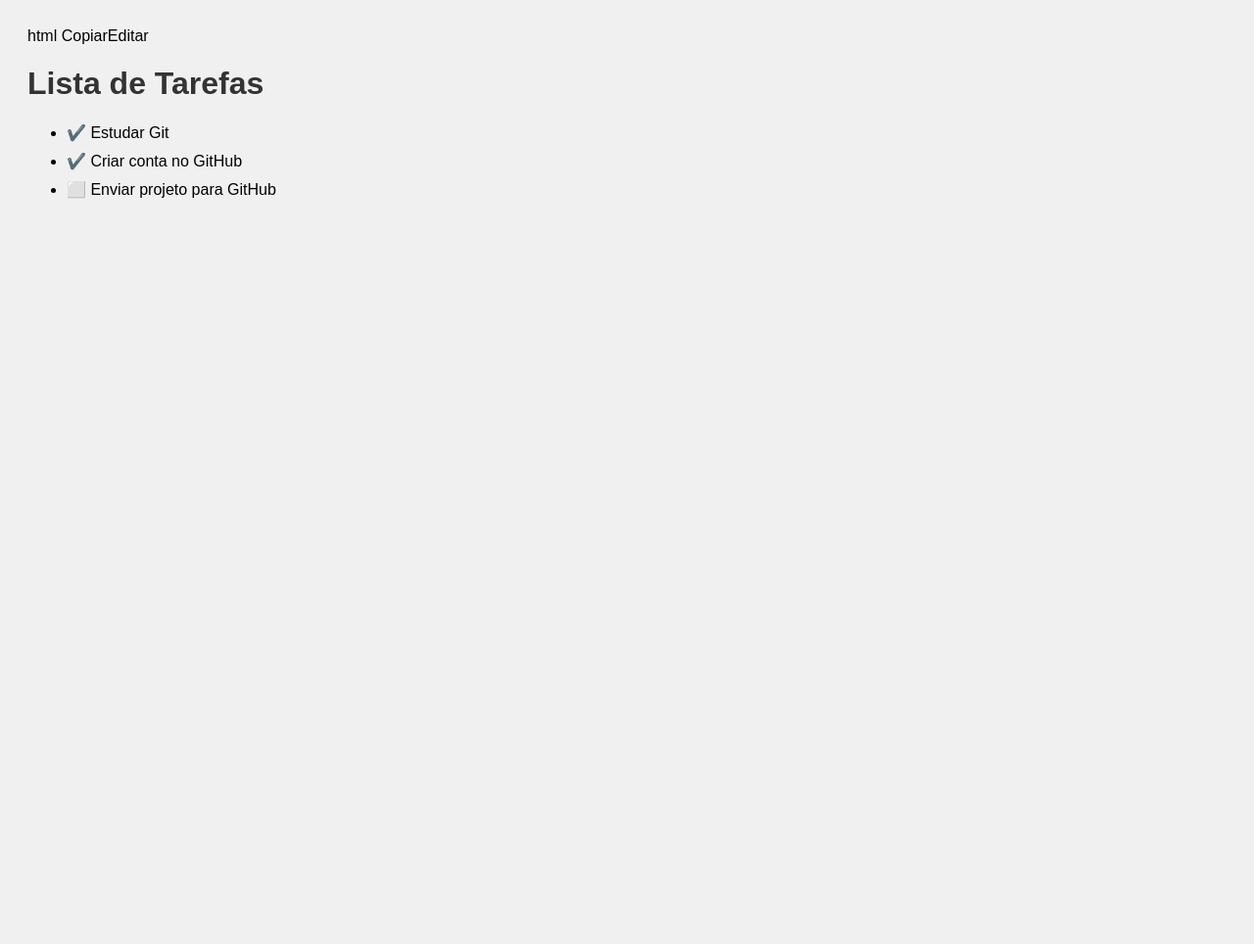
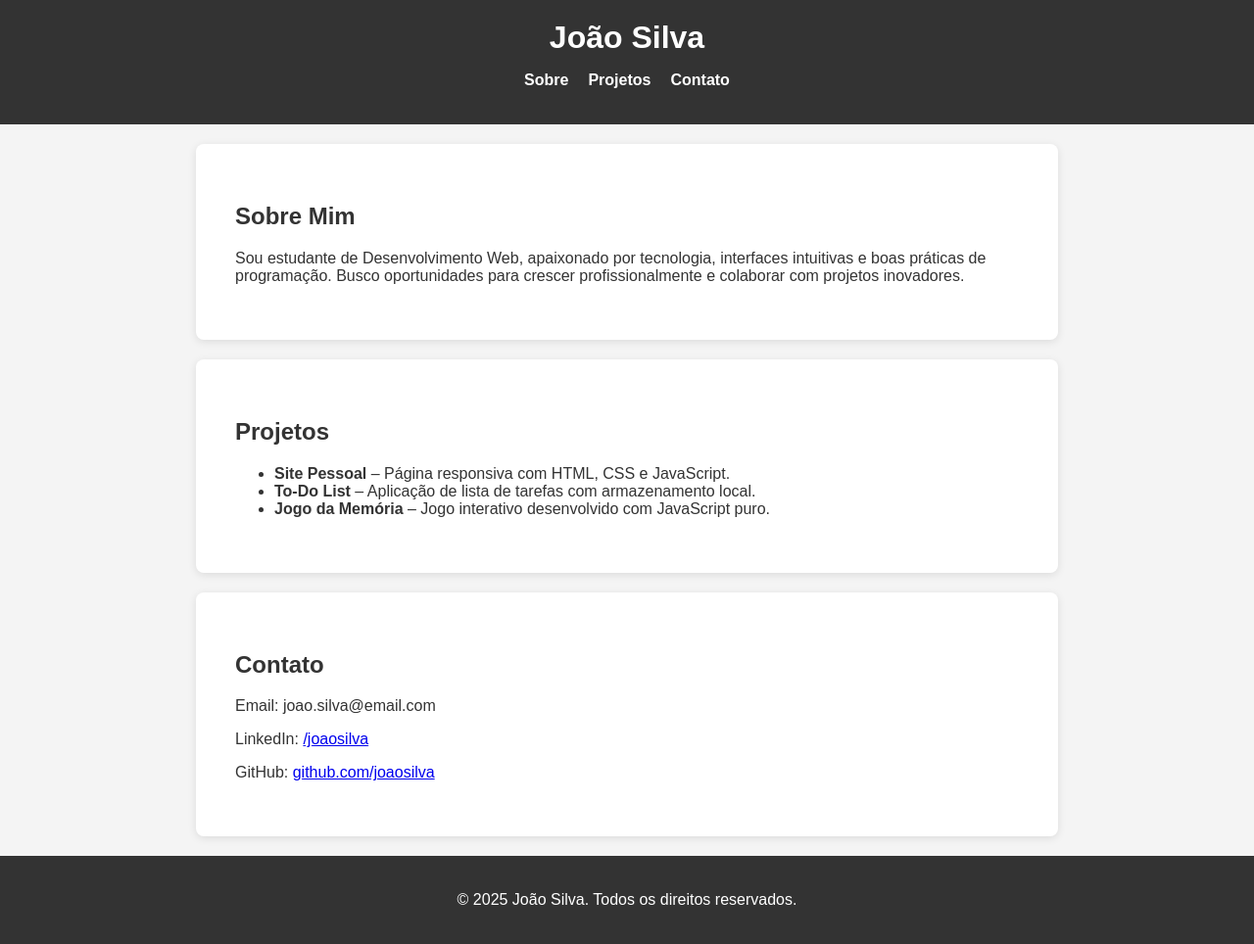
Before and after one commit to Keishir0/portfolio, a plain HTML site: page index.html in a window 1280 px wide. Shown: the whole page at 98% size. Before the commit the page ends 800 px from the top, so only its background shows below. Drawn offline with Linux system fonts and the light colour scheme.

Commit message:
sobre-mim

```diff
--- a/index.html
+++ b/index.html
@@ -1,21 +1,45 @@
-html
-CopiarEditar
 <!DOCTYPE html>
 <html lang="pt-br">
 
 <head>
     <meta charset="UTF-8">
-    <title>Minha Lista de Tarefas</title>
+    <title>Portfólio - João Silva</title>
     <link rel="stylesheet" href="style.css">
 </head>
 
 <body>
-    <h1>Lista de Tarefas</h1>
-    <ul>
-        <li>✔️ Estudar Git</li>
-        <li>✔️ Criar conta no GitHub</li>
-        <li>⬜ Enviar projeto para GitHub</li>
-    </ul>
+    <header>
+        <h1>João Silva</h1>
+        <nav>
+            <ul>
+                <li><a href="#sobre">Sobre</a></li>
+                <li><a href="#projetos">Projetos</a></li>
+                <li><a href="#contato">Contato</a></li>
+            </ul>
+        </nav>
+    </header>
+    <section id="sobre">
+        <h2>Sobre Mim</h2>
+        <p>Sou estudante de Desenvolvimento Web, apaixonado por tecnologia, interfaces intuitivas e boas práticas de
+            programação. Busco oportunidades para crescer profissionalmente e colaborar com projetos inovadores.</p>
+    </section>
+    <section id="projetos">
+        <h2>Projetos</h2>
+        <ul>
+            <li><strong>Site Pessoal</strong> – Página responsiva com HTML, CSS e JavaScript.</li>
+            <li><strong>To-Do List</strong> – Aplicação de lista de tarefas com armazenamento local.</li>
+            <li><strong>Jogo da Memória</strong> – Jogo interativo desenvolvido com JavaScript puro.</li>
+        </ul>
+    </section>
+    <section id="contato">
+        <h2>Contato</h2>
+        <p>Email: joao.silva@email.com</p>
+        <p>LinkedIn: <a href="https://www.linkedin.com/in/joaosilva" target="_blank">/joaosilva</a></p>
+        <p>GitHub: <a href="https://github.com/joaosilva" target="_blank">github.com/joaosilva</a></p>
+    </section>
+    <footer>
+        <p>&copy; 2025 João Silva. Todos os direitos reservados.</p>
+    </footer>
 </body>
 
 </html>
--- a/style.css
+++ b/style.css
@@ -1,13 +1,50 @@
 body {
-    font-family: Arial;
-    background-color: #f0f0f0;
-    padding: 20px;
-}
-
-h1 {
+    font-family: Arial, sans-serif;
+    margin: 0;
+    padding: 0;
+    background-color: #f4f4f4;
     color: #333;
 }
 
-ul li {
-    margin-bottom: 10px;
+header {
+    background-color: #333;
+    color: white;
+    padding: 20px 0;
+    text-align: center;
 }
+
+header h1 {
+    margin: 0;
+}
+
+nav ul {
+    list-style: none;
+    padding: 0;
+    display: flex;
+    justify-content: center;
+    gap: 20px;
+}
+
+nav ul li a {
+    color: white;
+    text-decoration: none;
+    font-weight: bold;
+}
+
+section {
+    padding: 40px;
+    max-width: 800px;
+    margin: auto;
+    background-color: white;
+    margin-top: 20px;
+    border-radius: 8px;
+    box-shadow: 0 2px 8px rgba(0, 0, 0, 0.1);
+}
+
+footer {
+    text-align: center;
+    padding: 20px;
+    background-color: #333;
+    color: white;
+    margin-top: 20px;
+}
```
